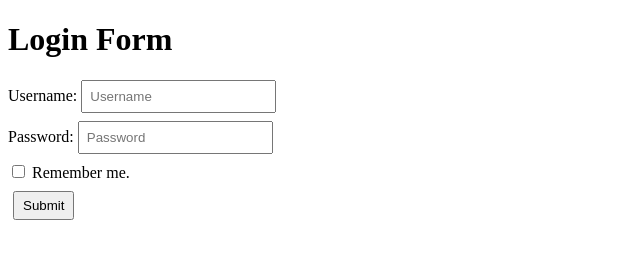
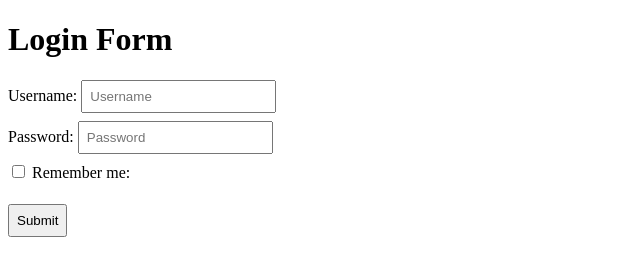
Before and after one commit to acciojob/remember-me-login-form-rupadevii, a website: page main.html in a window 1280 px wide. Shown: the whole page, without its empty margins (0-640 px from the left). Drawn offline with Linux system fonts and the light colour scheme.

Commit message:
created a submission

```diff
--- a/main.html
+++ b/main.html
@@ -15,9 +15,9 @@
 	<label for="password">Password:</label>
 	<input type="password" placeholder="Password" id="password"/><br>
 	<input type="checkbox" id="checkbox"/>
-	<label for="checkbox">Remember me.</label><br>
-	<button type="submit" id="submit" value="Submit">Submit</button><br>
-	<button id="existing" hidden>Login as existing user</button>
+	<label for="checkbox">Remember me:</label><br>
+	<button id="existing" hidden>Login as existing user</button><br>
+	<input type="submit" id="submit" value="Submit"/>
 </form>
 
     <script type="text/javascript" src="./script.js">
--- a/styles.css
+++ b/styles.css
@@ -6,5 +6,5 @@ input{
 
 button{
 	padding: 5px 8px;
-	margin: 5px;
+	margin: 5px 0px;
 }
```
